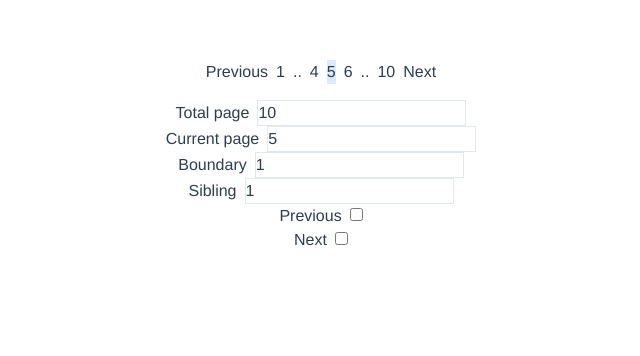
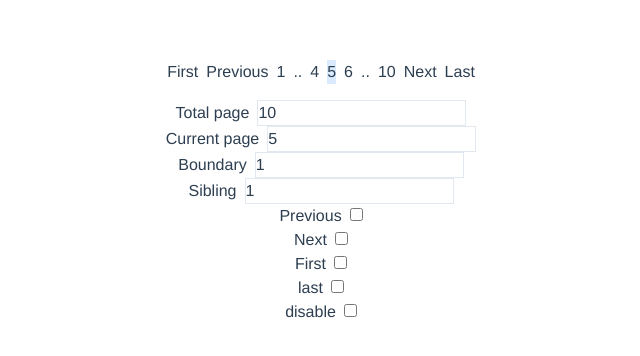
Before and after one commit to khoufstudio/vue-simple-pagination, a Vue app: page / in a window 1280 px wide. Shown: the top 356 px of the page, without its empty margins (319-959 px from the left). Built offline with nearby package versions, Linux system fonts and the light colour scheme.

Commit message:
add button toggle disable

```diff
--- a/src/components/SimplePagination.vue
+++ b/src/components/SimplePagination.vue
@@ -7,6 +7,9 @@ const boundary = ref<number>(1)
 const sibling = ref<number>(1)
 const disablePrevious = ref<boolean>(true)
 const disableNext = ref<boolean>(true)
+const disableFirst = ref<boolean>(true)
+const disableLast = ref<boolean>(true)
+const disableAll = ref<boolean>(true)
 
 const pagination = ref<Array<number>>([1,2])
 
@@ -62,10 +65,30 @@ function nextHandle() {
   }
 }
 
+function toggleFirst() {
+  disableFirst.value = !disableFirst.value
+}
+
+function firstHandle() {
+  currentPage.value = currentPage.value
+}
+
+function toggleLast() {
+  disableLast.value = !disableLast.value
+}
+
+function lastHandle() {
+  currentPage.value = totalPage.value
+}
+
+function toggleDisable() {
+  disableAll.value = !disableAll.value
+}
 </script>
 
 <template>
   <div class="flex gap-2 justify-center">
+    <button @click="firstHandle" :disabled="disableFirst">First</button>
     <button @click="previousHandle" :disabled="disablePrevious">Previous</button>
     <div v-for="x in (result)" :key="x">
       <button
@@ -73,6 +96,7 @@ function nextHandle() {
       >{{ x === 0 ? '..' : x }}</button>
     </div>
     <button @click="nextHandle" :disabled="disableNext">Next</button>
+    <button @click="lastHandle" :disabled="disableLast">Last</button>
   </div>
 
   <!-- input container -->
@@ -112,5 +136,23 @@ function nextHandle() {
       <label class="mr-2" for="sibling">Next</label>
       <input type="checkbox" name="previous" @change="toggleNext">
     </legend>
+
+    <!-- first -->
+    <legend>
+      <label class="mr-2" for="sibling">First</label>
+      <input type="checkbox" name="previous" @change="toggleFirst">
+    </legend>
+
+    <!-- last -->
+    <legend>
+      <label class="mr-2" for="sibling">last</label>
+      <input type="checkbox" name="previous" @change="toggleLast">
+    </legend>
+
+    <!-- disable -->
+    <legend>
+      <label class="mr-2" for="sibling">disable</label>
+      <input type="checkbox" name="previous" @change="toggleDisable">
+    </legend>
   </div>
 </template>
```
